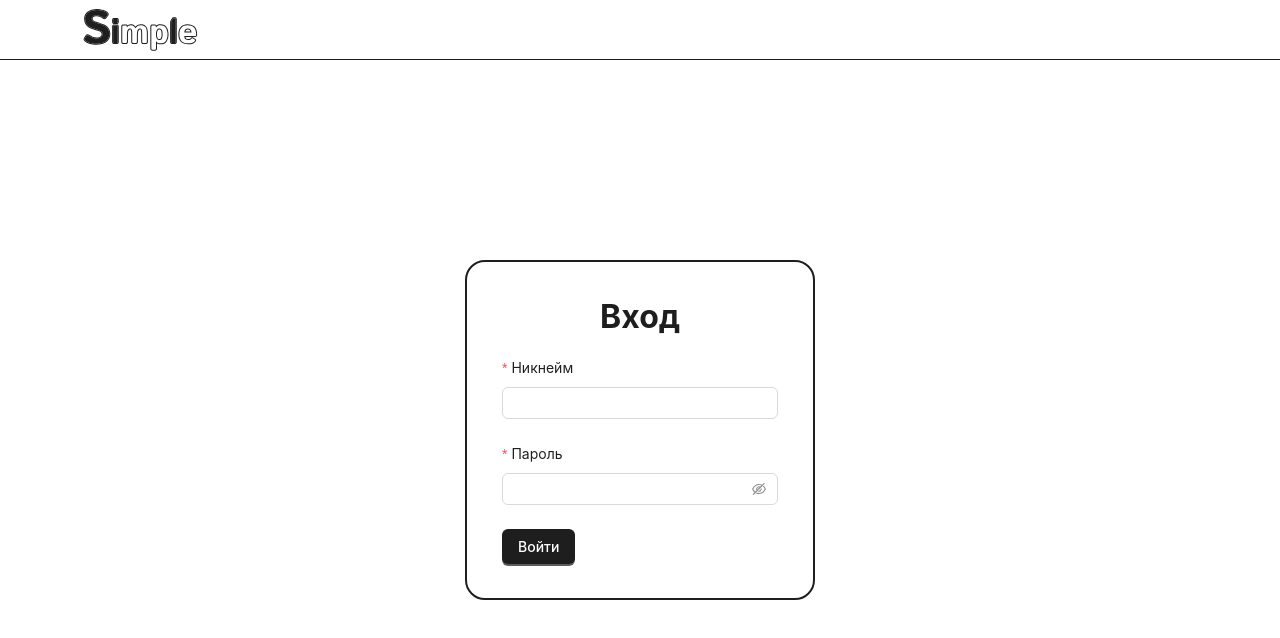
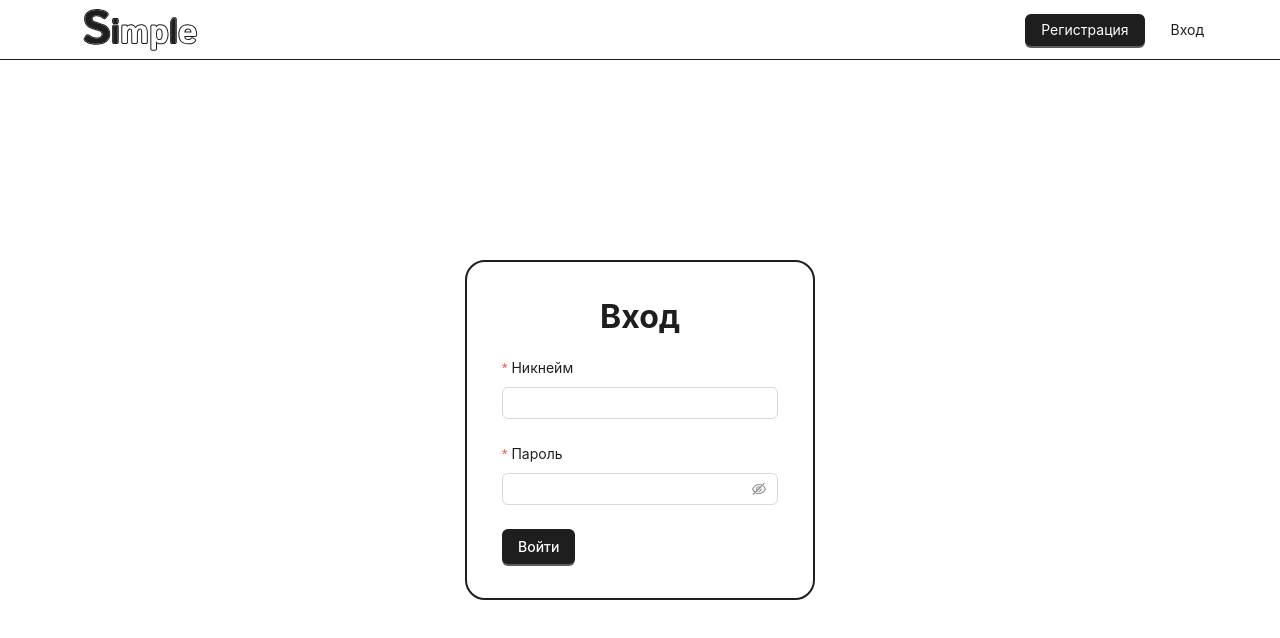
Before and after one commit to RoastedPikachu/lIfe_peak, a Next.js app: page /auth/signIn in a window 1280 px wide. Shown: the top 638 px of the page. Built offline with nearby package versions, Linux system fonts and the light colour scheme.

Commit message:
feat: добавил кнопки перехода ко входу и регистрации в шапку сайта

```diff
--- a/widgets/header/TheHeader.css
+++ b/widgets/header/TheHeader.css
@@ -1,3 +1,7 @@
 .header {
     @apply relative flex items-center px-[60px] w-full h-[60px] border-b-[1px] border-[--color-black];
 }
+
+nav {
+    @apply absolute flex items-center gap-x-[10px] right-[60px] h-[40px];
+}
--- a/widgets/header/TheHeader.tsx
+++ b/widgets/header/TheHeader.tsx
@@ -1,6 +1,8 @@
 import React from "react";
 
 import Image from "next/image";
+
+import { Button } from "antd";
 
 import "./TheHeader.css";
 
@@ -13,6 +15,16 @@ const TheHeader = () => {
         width={160}
         height={40}
       />
+
+      <nav>
+        <Button href="/auth/signUp" type={"primary"}>
+          Регистрация
+        </Button>
+
+        <Button href="/auth/signIn" type={"text"}>
+          Вход
+        </Button>
+      </nav>
     </header>
   );
 };
```
